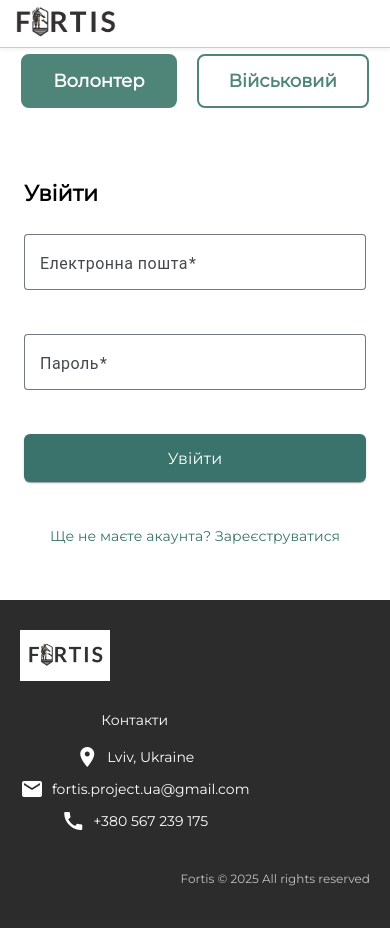
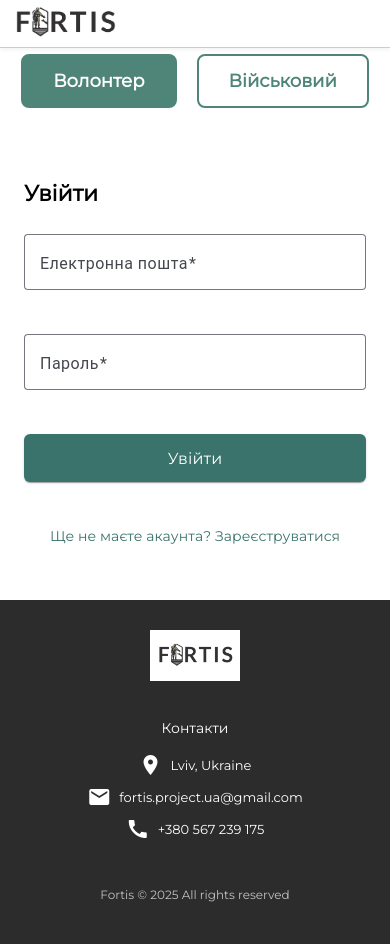
Before and after one commit to weqpro/OpMiniProject3, an Angular app in the folder frontend/frontend-fortis/: page /login in a window 390 px wide. Built offline with nearby package versions, Linux system fonts and the light colour scheme.

Commit message:
footer mobile version

```diff
--- a/frontend/frontend-fortis/src/app/pages/create-post/create-post.component.css
+++ b/frontend/frontend-fortis/src/app/pages/create-post/create-post.component.css
@@ -203,23 +203,35 @@ button[mat-raised-button] {
   .footer-content {
     flex-direction: column;
     align-items: center;
+    gap: 24px;
     text-align: center;
-    padding-bottom: 40px;
+    position: static;
   }
 
   .footer-left,
-  .footer-center {
+  .footer-center,
+  .footer-right {
     width: 100%;
-    padding: 10px 0;
+    text-align: center;
+    padding: 0;
+  }
+
+  .footer-right {
+    position: static;
+    margin-top: 10px;
+    font-size: 12px;
+    opacity: 0.7;
   }
 
   .footer-links {
-    flex-direction: column;
-    gap: 12px;
+    justify-content: center;
+    flex-wrap: wrap;
+    gap: 16px;
+    font-size: 14px;
   }
 
-  .footer-right {
-    margin-top: 30px;
-    align-self: center;
+  .footer-contacts {
+    align-items: center;
+    font-size: 13px;
   }
 }
--- a/frontend/frontend-fortis/src/app/pages/home-page/home-page.component.css
+++ b/frontend/frontend-fortis/src/app/pages/home-page/home-page.component.css
@@ -168,6 +168,19 @@ body {
     gap: 8px;
   }
 
+  .logo-bar {
+    position: absolute;
+    top: 50%;
+    align-items: center;
+    left: 0;
+    transform: translateY(-110%);
+    width: 100%;
+    height: 215px;
+    background-color: rgba(255, 255, 255, 0.6);
+    z-index: 0;
+    margin-top: auto;
+  }
+
   .top-left,
   .top-right {
     width: 100%;
@@ -183,17 +196,16 @@ body {
   .footer-content {
     flex-direction: column;
     align-items: center;
+    gap: 24px;
     text-align: center;
-    gap: 24px;
+    position: static;
   }
 
   .footer-left,
   .footer-center,
-  .footer-right,
-  .footer-contacts {
+  .footer-right {
     width: 100%;
     text-align: center;
-    align-items: center;
     padding: 0;
   }
 
--- a/frontend/frontend-fortis/src/app/pages/login/login.component.css
+++ b/frontend/frontend-fortis/src/app/pages/login/login.component.css
@@ -232,24 +232,36 @@ body {
 
   .footer-content {
     flex-direction: column;
-    align-items: flex-start;
-    gap: 16px;
+    align-items: center;
+    gap: 24px;
+    text-align: center;
+    position: static;
   }
 
-  .footer-links {
-    justify-content: flex-start;
-    flex-wrap: wrap;
-    font-size: 14px;
-  }
-
-  .footer-center {
+  .footer-left,
+  .footer-center,
+  .footer-right {
+    width: 100%;
+    text-align: center;
     padding: 0;
   }
 
   .footer-right {
     position: static;
-    text-align: left;
     margin-top: 10px;
-    padding: 0;
+    font-size: 12px;
+    opacity: 0.7;
+  }
+
+  .footer-links {
+    justify-content: center;
+    flex-wrap: wrap;
+    gap: 16px;
+    font-size: 14px;
+  }
+
+  .footer-contacts {
+    align-items: center;
+    font-size: 13px;
   }
 }
--- a/frontend/frontend-fortis/src/app/pages/requests-filter/requests-filter.component.css
+++ b/frontend/frontend-fortis/src/app/pages/requests-filter/requests-filter.component.css
@@ -280,5 +280,39 @@ html, body {
     min-width: unset;
     padding: 20px;
   }
+  .footer-content {
+    flex-direction: column;
+    align-items: center;
+    gap: 24px;
+    text-align: center;
+    position: static;
+  }
+
+  .footer-left,
+  .footer-center,
+  .footer-right {
+    width: 100%;
+    text-align: center;
+    padding: 0;
+  }
+
+  .footer-right {
+    position: static;
+    margin-top: 10px;
+    font-size: 12px;
+    opacity: 0.7;
+  }
+
+  .footer-links {
+    justify-content: center;
+    flex-wrap: wrap;
+    gap: 16px;
+    font-size: 14px;
+  }
+
+  .footer-contacts {
+    align-items: center;
+    font-size: 13px;
+  }
 
 }
--- a/frontend/frontend-fortis/src/app/pages/role-selection/role-selection.component.css
+++ b/frontend/frontend-fortis/src/app/pages/role-selection/role-selection.component.css
@@ -167,23 +167,43 @@ body {
 
   .footer-content {
     flex-direction: column;
-    align-items: flex-start;
-    gap: 16px;
+    align-items: center;
+    text-align: center;
+    gap: 24px;
   }
 
-  .footer-links {
-    justify-content: flex-start;
-    gap: 16px;
+  .footer-content {
+    flex-direction: column;
+    align-items: center;
+    gap: 24px;
+    text-align: center;
+    position: static;
   }
 
-  .footer-center {
+  .footer-left,
+  .footer-center,
+  .footer-right {
+    width: 100%;
+    text-align: center;
     padding: 0;
   }
 
   .footer-right {
     position: static;
-    text-align: left;
     margin-top: 10px;
-    padding: 0;
+    font-size: 12px;
+    opacity: 0.7;
+  }
+
+  .footer-links {
+    justify-content: center;
+    flex-wrap: wrap;
+    gap: 16px;
+    font-size: 14px;
+  }
+
+  .footer-contacts {
+    align-items: center;
+    font-size: 13px;
   }
 }
```
